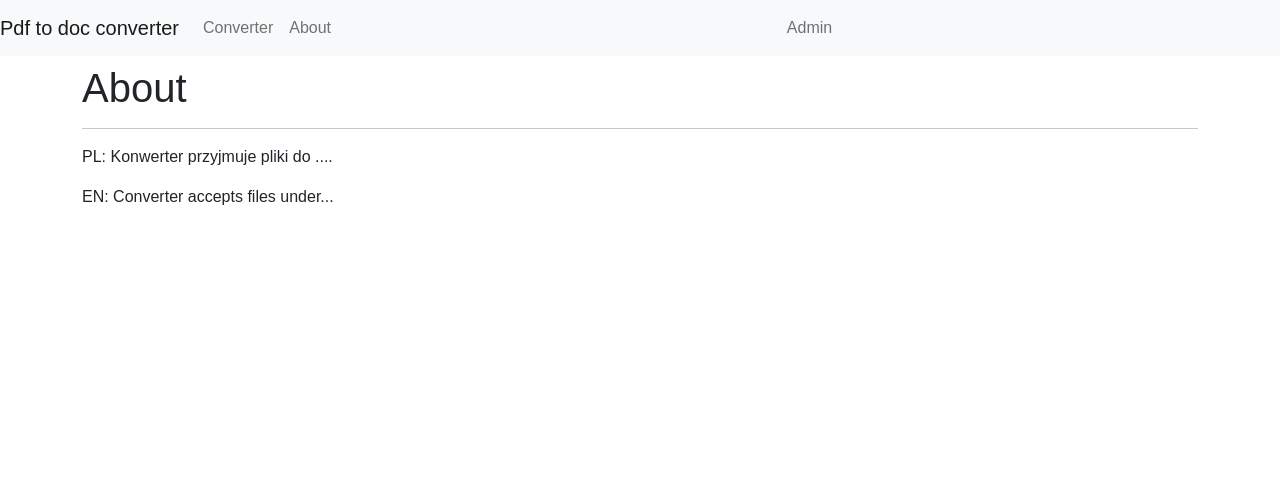
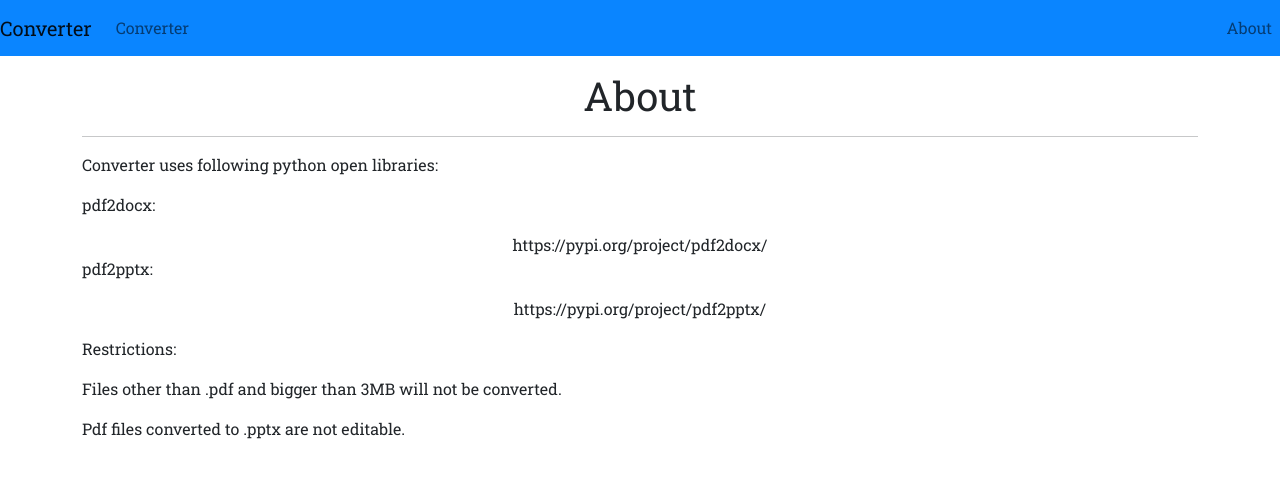
Before and after one commit to fuksja/pdf_to_doc, a Flask app: page / in a window 1280 px wide. Shown: the top 478 px of the page. Run offline with Flask 2, Linux system fonts and the light colour scheme.

Commit message:
adjusting tonew requirements

```diff
--- a/app/static/css/style.css
+++ b/app/static/css/style.css
@@ -1,72 +1,11 @@
-<!DOCTYPE html>
-<html lang="en">
-<head>
-<title>CSS Template</title>
-<meta charset="utf-8">
-<meta name="viewport" content="width=device-width, initial-scale=1">
-<style>
 * {
   box-sizing: border-box;
-  font-family: Arial, Helvetica, sans-serif;
+  font-family: 'Roboto', sans-serif;
+  font-family: 'Roboto Slab', serif;
 }
 
-body {
-  margin: 0;
-  font-family: Arial, Helvetica, sans-serif;
+.body {
+    margin: 10px;
+    font-family: 'Roboto', sans-serif;
+    color: #0A85FF;
 }
-
-/* Style the top navigation bar */
-.topnav {
-  overflow: hidden;
-  background-color: #333;
-}
-
-/* Style the topnav links */
-.topnav a {
-  float: left;
-  display: block;
-  color: #f2f2f2;
-  text-align: center;
-  padding: 14px 16px;
-  text-decoration: none;
-}
-
-/* Change color on hover */
-.topnav a:hover {
-  background-color: #ddd;
-  color: black;
-}
-
-/* Style the content */
-.content {
-  background-color: #ddd;
-  padding: 10px;
-  height: 200px; /* Should be removed. Only for demonstration */
-}
-
-/* Style the footer */
-.footer {
-  background-color: #f1f1f1;
-  padding: 10px;
-}
-</style>
-</head>
-<body>
-
-<div class="topnav">
-  <a href="#">Link</a>
-  <a href="#">Link</a>
-  <a href="#">Link</a>
-</div>
-
-<div class="content">
-  <h2>CSS Template</h2>
-  <p>1, 2 and 3.</p>
-</div>
-
-<div class="footer">
-  <p>,,,</p>
-</div>
-
-</body>
-</html>
--- a/app/templates/public/index.html
+++ b/app/templates/public/index.html
@@ -7,12 +7,22 @@
 <div class="container">
 	<div class="row">
 		<div class="col">
+			<p>
 			<h1>About</h1>
 			<hr>
-			<p> PL: Konwerter przyjmuje pliki do ....
+			<p>Converter uses following python open libraries:
+			<p>pdf2docx:
+			<p></p>https://pypi.org/project/pdf2docx/
+			<p>pdf2pptx:
+			<p></p>https://pypi.org/project/pdf2pptx/
 			</p>
+			<p></p>
+			<p>Restrictions:
 			<p>
-			</p> EN: Converter accepts files under...
+			Files other than .pdf and bigger than 3MB will not be converted.
+			<p>
+			Pdf files converted to .pptx are not editable.
+			</p>
 		</div>
 	</div>
 </div>
--- a/app/templates/public/templates/public_template.html
+++ b/app/templates/public/templates/public_template.html
@@ -8,34 +8,38 @@
     <!-- Bootstrap CSS -->
     <link href="https://cdn.jsdelivr.net/npm/bootstrap@5.0.2/dist/css/bootstrap.min.css" rel="stylesheet" integrity="sha384-EVSTQN3/azprG1Anm3QDgpJLIm9Nao0Yz1ztcQTwFspd3yD65VohhpuuCOmLASjC" crossorigin="anonymous">
 
-
     <!-- Custom CSS -->
+    <link rel="preconnect" href="https://fonts.googleapis.com">
+    <link rel="preconnect" href="https://fonts.gstatic.com" crossorigin>
+    <link href="https://fonts.googleapis.com/css2?family=Roboto&family=Roboto+Slab&display=swap" rel="stylesheet">
     <link rel="stylesheet" href="{{ url_for('static', filename='css/style.css') }}">
 
     <title>{% block title %}{% endblock %}</title>
+    <style>
+	h1 {text-align: center;}
+	p {text-align: left;}
+	div {text-align: center;}
+    </style>
   </head>
   <body>
-  	<nav class="navbar navbar-expand-lg navbar-light bg-light mb-2">
-  		<a class="navbar-brand" href="/upload"> Pdf to doc converter</a>
+  	<nav class="navbar navbar-expand-lg navbar-light" style="background-color: #0A85FF;" bg-light mb-2">
+  		<a class="navbar-brand" href="/upload">Converter</a>
   		<button class="navbar-toggler" type="button" data-toggle="collapse" data-target="#navbarNav" aria-controls="navbarNav" aria-expanded="false" aria-label="Toggle navigation">
 			<span class="navbar-toggler-icon"></span>
  		</button>
 
   		<div class="collapse navbar-collapse" id="navbarNav">
       			<ul class="navbar-nav">
-				<li class="nav-item">
+				<li class="nav-item active">
 				<a class="nav-link" href="/upload">Converter</a>
 				</li>
-				<li class="nav-item">
-                                <a class="nav-link" href="/">About</a>
-                                </li>
        		 	</ul>
   		</div>
 
 		<div class="collapse navbar-collapse" id="navbarNav">
-                	<ul class="navbar-nav ml-auto">
+                	<ul class="navbar-nav ms-auto">
                         	<li class="nav-item">
-                         	<a class="nav-link" href="/admin/dashboard">Admin</a>
+                         	<a class="nav-link" href="/">About</a>
                         	</li>
                  	</ul>
                 </div>
@@ -45,7 +49,7 @@
   {% block main %}{% endblock %}
   </main>
   <!-- Optional JavaScript: Bootstrap Bundle with Popper -->
-  <script src="https://cdn.jsdelivr.net/npm/bootstrap@5.0.2/dist/js/bootstrap.bundle.min.js" integrity="sha384-MrcW6ZMFYlzcLA8Nl+NtUVF0sA7MsXsP1UyJoMp4YLEuNSfAP+JcXn/tWtIaxVXM" crossorigi>    <script src="{{ url_for('static', filename='js/app.js') }}"></script>
+  <script src="https://cdn.jsdelivr.net/npm/bootstrap@5.0.2/dist/js/bootstrap.bundle.min.js" integrity="sha384-MrcW6ZMFYlzcLA8Nl+NtUVF0sA7MsXsP1UyJoMp4YLEuNSfAP+JcXn/tWtIaxVXM" crossorigi>
   <script src="{{ url_for('static', filename='js/app.js') }}"></script>
   {% block script %}{% endblock %}
   </body>
--- a/app/views.py
+++ b/app/views.py
@@ -7,6 +7,7 @@ import os
 from werkzeug.utils import secure_filename
 
 from pdf2docx import Converter
+import subprocess
 
 @app.route ("/")
 def index():
@@ -58,6 +59,10 @@ def convert_pdf_to_doc(input_file, output_file):
 	cv.close()
 	print("Output saved")
 
+def convert_to_pptx(input_file, output_file):
+	list_files = subprocess.run(["pdf2pptx", "input_file",  "-o output_file"])
+	print("pptx created")
+
 @app.route ("/upload", methods=["GET", "POST"])
 def upload():
 	if request.method == "POST":
```
Also changed, not shown: app/templates/public/upload.html (+9 -8 lines).
